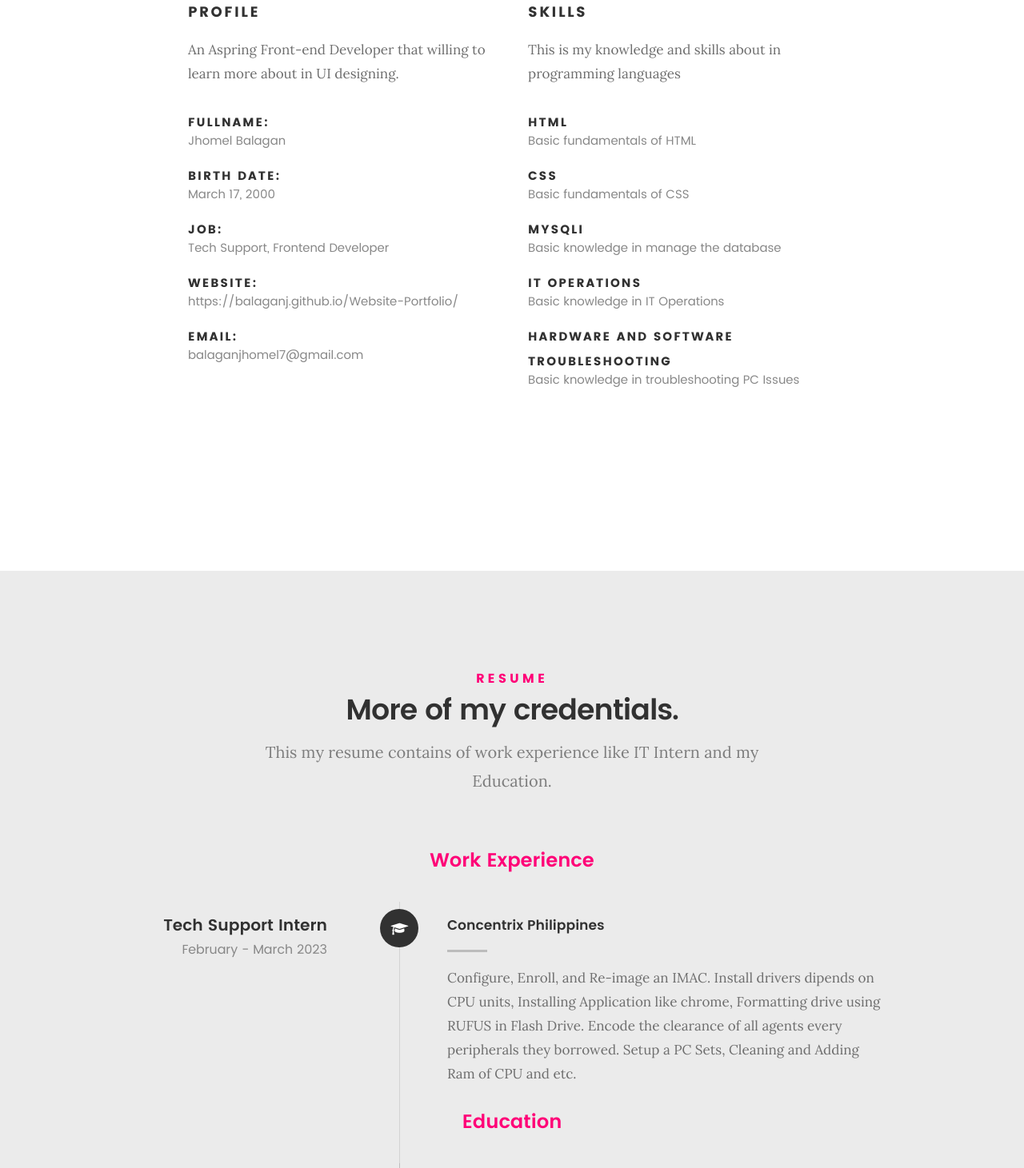
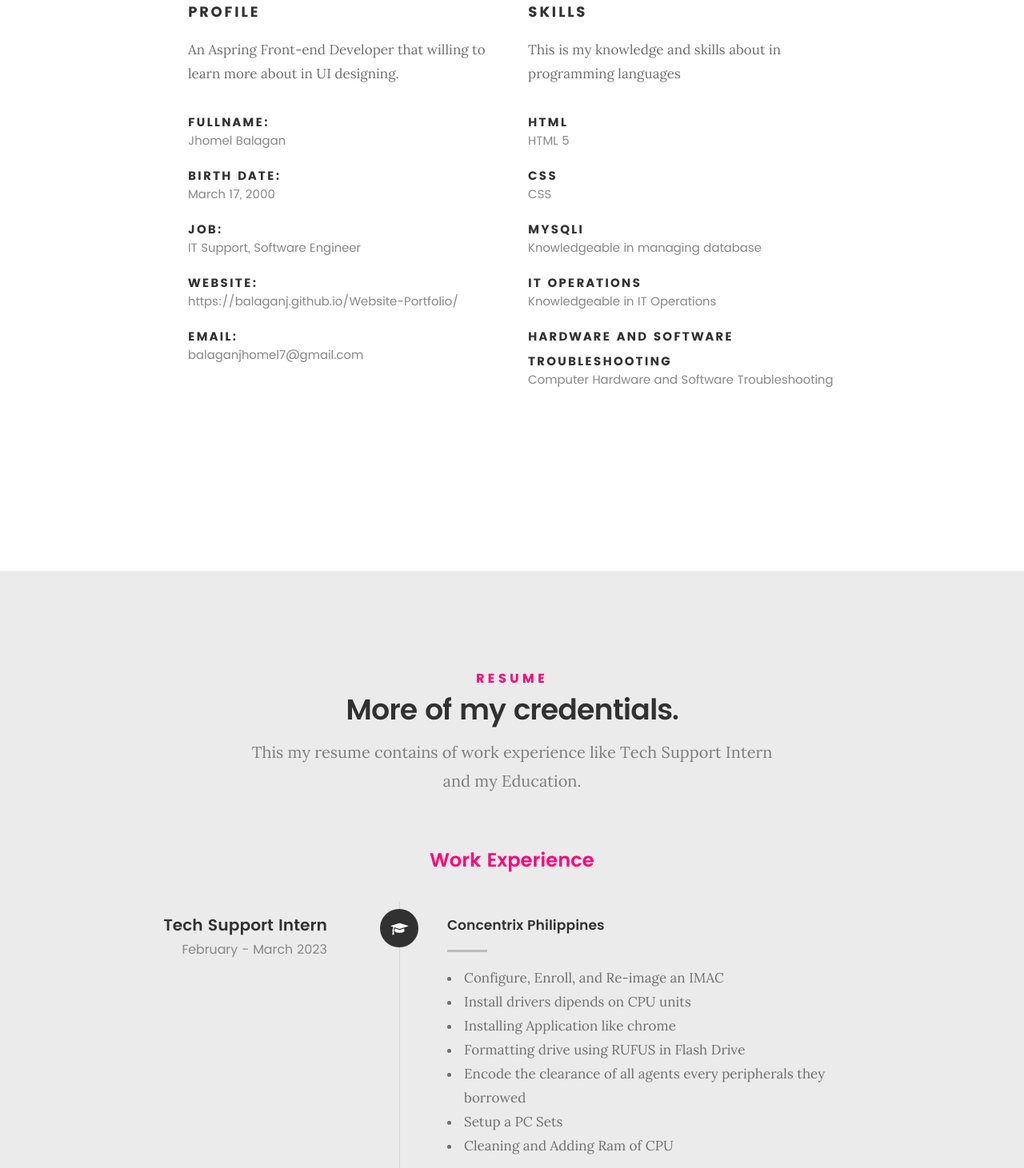
Before and after one commit to balaganj/Website-Portfolio, a plain HTML site: page index.html in a window 1280 px wide. Shown: the part 1205-2666 px from the top of the page at 80% size. Drawn offline with Linux system fonts and the light colour scheme; files whose address does not match are found by name.

Commit message:
Update index.html

```diff
--- a/index.html
+++ b/index.html
@@ -134,7 +134,7 @@
    				</li>
    				<li>
    					<strong>Job:</strong>
-   					<span>Tech Support, Frontend Developer</span>
+   					<span>IT Support, Software Engineer</span>
    				</li>
    				<li>
    					<strong>Website:</strong>
@@ -157,23 +157,23 @@
 			<ul class="info-list">
 				<li>
 					<strong>HTML</strong>
-					<span>Basic fundamentals of HTML</span>
+					<span>HTML 5</span>
 				</li>
 				<li>
 					<strong>CSS</strong>
-					<span>Basic fundamentals of CSS</span>
+					<span>CSS</span>
 				</li>
 				<li>
 					<strong>MYSQLI</strong>
-					<span>Basic knowledge in manage the database</span>
+					<span>Knowledgeable in managing database</span>
 				</li>
 				<li>
 					<strong>IT OPERATIONS</strong>
-					<span>Basic knowledge in IT Operations</span>
+					<span>Knowledgeable in IT Operations</span>
 				</li>
 				<li>
 					<strong>Hardware and Software troubleshooting</strong>
-					<span>Basic knowledge in troubleshooting PC Issues</span>
+					<span>Computer Hardware and Software Troubleshooting</span>
 				</li>
 
 			</ul> <!-- /info-list -->
@@ -195,7 +195,7 @@
    			<h5>Resume</h5>
    			<h1>More of my credentials.</h1>
 
-   			<p class="lead">This my resume contains of work experience like IT Intern and my Education.</p>
+   			<p class="lead">This my resume contains of work experience like Tech Support Intern and my Education.</p>
 
    		</div>
    	</div> <!-- /section-intro-->
@@ -225,7 +225,15 @@
 
 	   				<div class="timeline-content">
 	   					<h4>Concentrix Philippines</h4>
-	   					<p>Configure, Enroll, and Re-image an IMAC. Install drivers dipends on CPU units, Installing Application like chrome, Formatting drive using RUFUS in Flash Drive. Encode the clearance of all agents every peripherals they borrowed. Setup a PC Sets, Cleaning and Adding Ram of CPU and etc.</p>
+	   					<ul>
+						  <li>Configure, Enroll, and Re-image an IMAC</li>
+						  <li>Install drivers dipends on CPU units</li>
+						  <li>Installing Application like chrome</li>
+						  <li>Formatting drive using RUFUS in Flash Drive</li>
+						  <li>Encode the clearance of all agents every peripherals they borrowed</li>
+					          <li>Setup a PC Sets</li>
+						  <li>Cleaning and Adding Ram of CPU</li>
+						 </ul>
 	   				</div>
 
 	   			</div> <!-- /timeline-block -->
```
